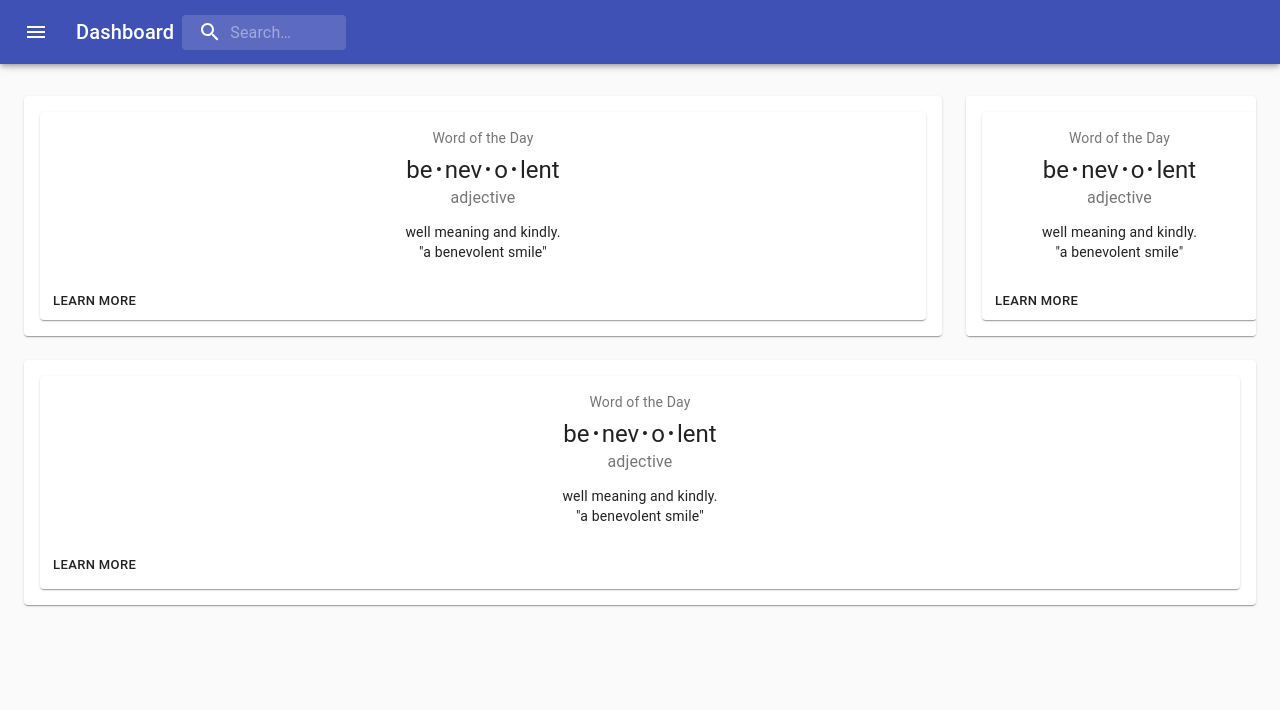
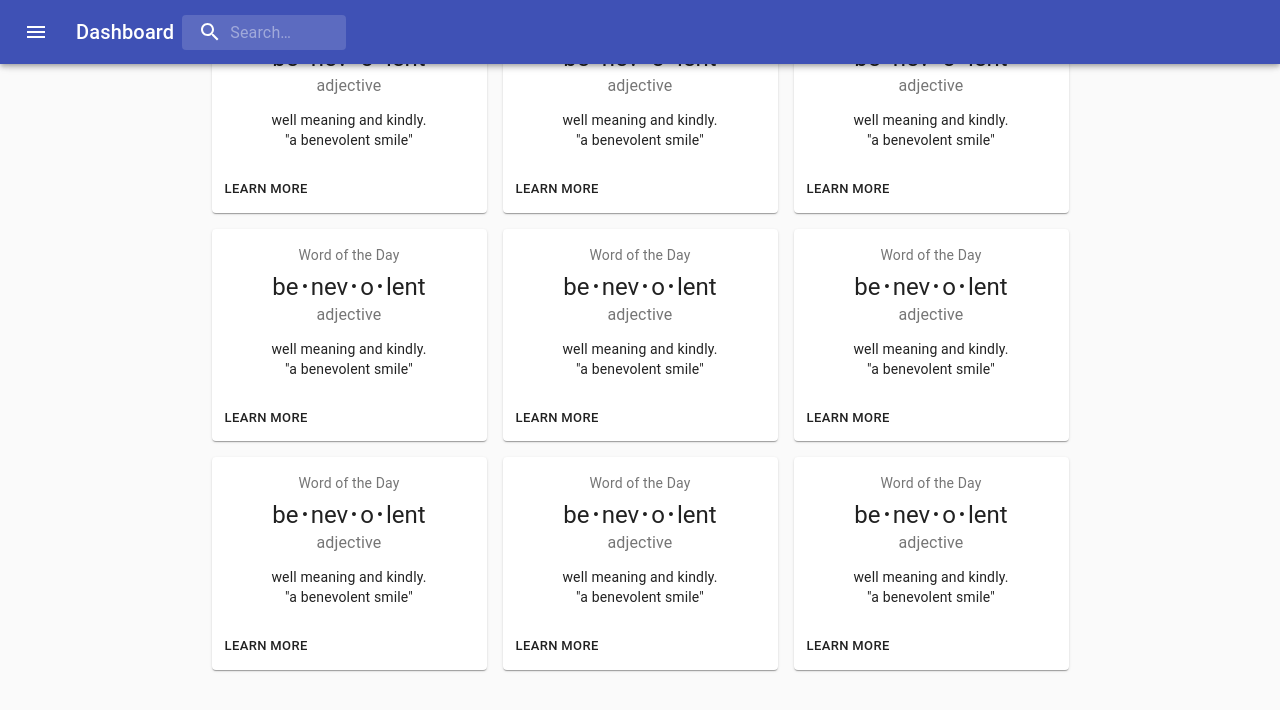
Before and after one commit to jenniferkirwin/project-3, a React (Create React App) app in the folder client/: page / in a window 1280 px wide. Shown: the top 710 px of the page. Built offline with nearby package versions, Linux system fonts and the light colour scheme.

Commit message:
Revert "fixed the cards"

```diff
--- a/client/src/App.tsx
+++ b/client/src/App.tsx
@@ -1,6 +1,7 @@
 import React from 'react';
 import './App.css';
 import SearchAppBar from './components/Nav/AppBar';
+import Jumbotron from './components/Jumbotron/Jumbotron';
 import LandingGrid from './components/LandingGrid/LandingGrid';
 
 function App() {
--- a/client/src/components/LandingGrid/LandingGrid.tsx
+++ b/client/src/components/LandingGrid/LandingGrid.tsx
@@ -1,38 +1,22 @@
 import React from 'react';
-import clsx from 'clsx';
 import { makeStyles, createStyles, Theme } from '@material-ui/core/styles';
 import CssBaseline from '@material-ui/core/CssBaseline';
+// import Container from '@material-ui/core/Container';
 import Grid, { GridSpacing } from '@material-ui/core/Grid';
+// import Paper from '@material-ui/core/Paper';
 import SimpleCard from '../Card/index';
-import Paper from '@material-ui/core/Paper';
-import Container from '@material-ui/core/Container';
 
 const useStyles = makeStyles((theme: Theme) =>
   createStyles({
     root: {
       flexGrow: 2,
     },
+    paper: {
+      height: 140,
+      width: 100,
+    },
     control: {
-      padding: theme.spacing(5),
-    },
-    appBarSpacer: theme.mixins.toolbar,
-    content: {
-      flexGrow: 1,
-      height: '100vh',
-      overflow: 'auto',
-    },
-    container: {
-      paddingTop: theme.spacing(4),
-      paddingBottom: theme.spacing(4),
-    },
-    paper: {
       padding: theme.spacing(2),
-      display: 'flex',
-      overflow: 'auto',
-      flexDirection: 'column',
-    },
-    fixedHeight: {
-      height: 240,
     },
   }),
 );
@@ -43,41 +27,50 @@ export default function LandingGrid() {
   const [spacing, setSpacing] = React.useState<GridSpacing>(2);
   const classes = useStyles();
 
-  const fixedHeightPaper = clsx(classes.paper, classes.fixedHeight);
-
   // const handleChange = (event: React.ChangeEvent<HTMLInputElement>) => {
   //   setSpacing(Number((event.target as HTMLInputElement).value) as GridSpacing);
   // };
 
   return (
-    <div>
+    <React.Fragment>
+      <CssBaseline />
 
-      <main className={classes.content}>
-        <div className={classes.appBarSpacer} />
-        <Container maxWidth="lg" className={classes.container}>
-          <Grid container spacing={3}>
-            {/* Chart */}
-            <Grid item xs={12} md={8} lg={9}>
-              <Paper className={fixedHeightPaper}>
-                <SimpleCard />
-              </Paper>
-            </Grid>
-            {/* Recent Deposits */}
-            <Grid item xs={12} md={4} lg={3}>
-              <Paper className={fixedHeightPaper}>
-                <SimpleCard />
-              </Paper>
-            </Grid>
-            {/* Recent Orders */}
-            <Grid item xs={12}>
-              <Paper className={classes.paper}>
-                <SimpleCard />
-              </Paper>
+          <Grid container className={classes.root} spacing={4}>
+            <Grid item lg={12}>
+              <Grid container justify="center" spacing={spacing}>
+                {[0, 1, 2].map((value) => (
+                  <Grid key={value} item>
+                    <SimpleCard />
+                  </Grid>
+                ))}
+              </Grid>
             </Grid>
           </Grid>
-        </Container>
-      </main>
 
-    </div>
+        <Grid container className={classes.root} spacing={4}>
+          <Grid item lg={12}>
+            <Grid container justify="center" spacing={spacing}>
+              {[0, 1, 2].map((value) => (
+                <Grid key={value} item>
+                  <SimpleCard />
+                </Grid>
+              ))}
+            </Grid>
+          </Grid>
+        </Grid>
+
+        <Grid container className={classes.root} spacing={4}>
+          <Grid item lg={12}>
+            <Grid container justify="center" spacing={spacing}>
+              {[0, 1, 2].map((value) => (
+                <Grid key={value} item>
+                  <SimpleCard />
+                </Grid>
+              ))}
+            </Grid>
+          </Grid>
+        </Grid>
+
+    </React.Fragment>
   );
 }
```
